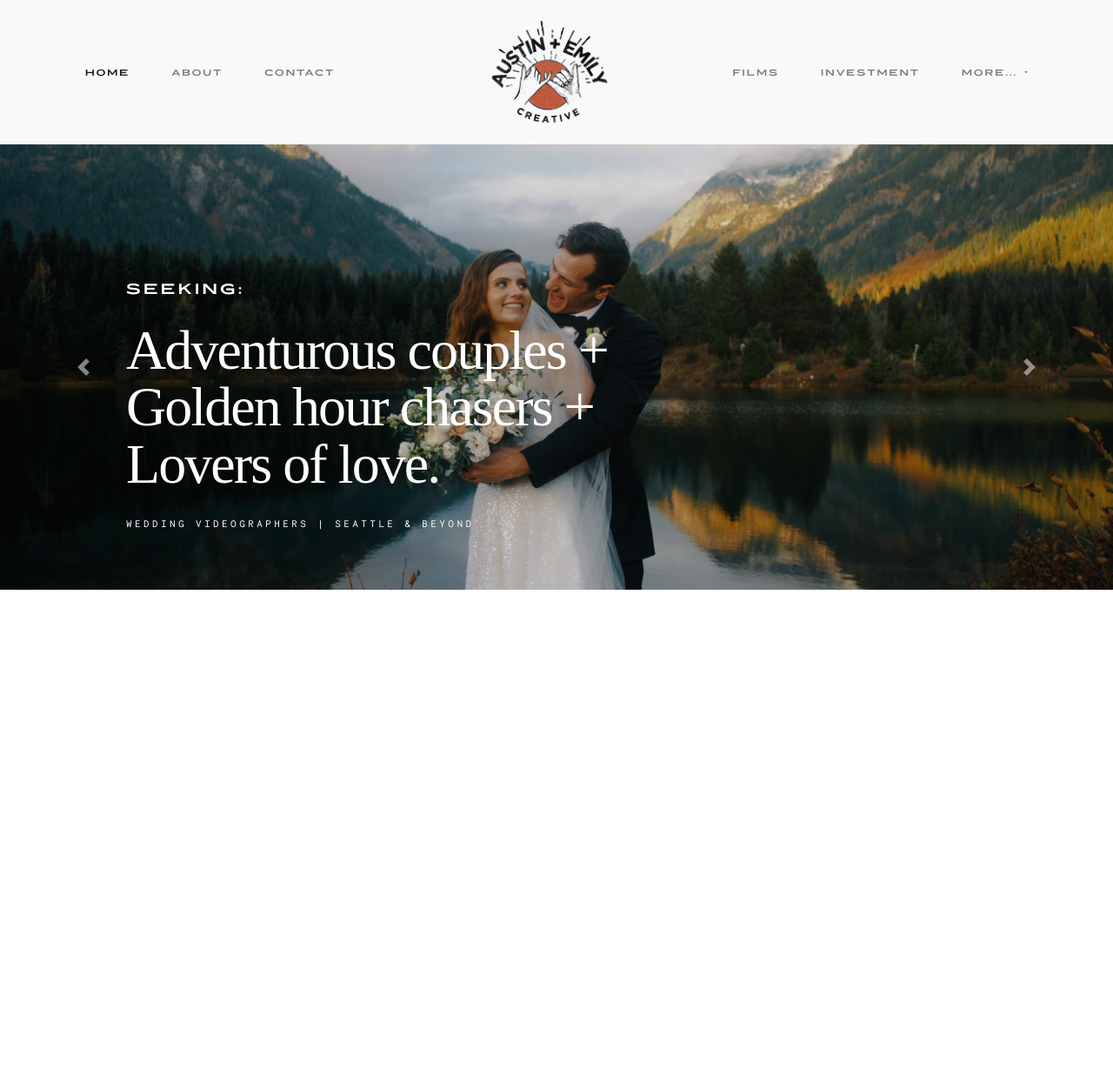
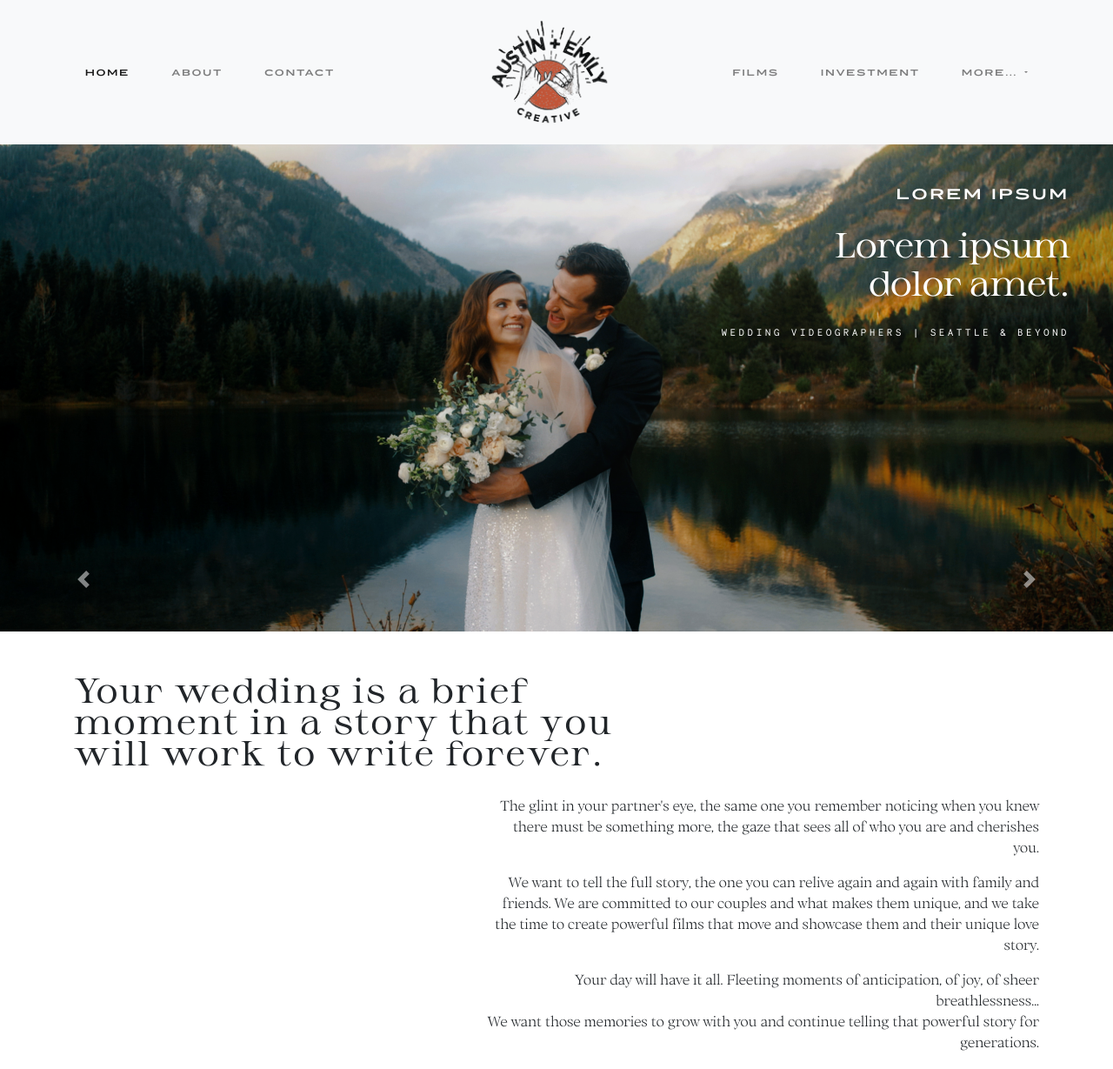
Before and after one commit to austinthaldorfhuelsbeck/AustinAndEmilyCreative, a website: page index.html in a window 1280 px wide. Shown: the top 1229 px of the page at 87% size. Before the commit the page ends 800 px from the top, so only its background shows below. Drawn offline with nearby package versions, Linux system fonts and the light colour scheme.

Commit message:
Initial OTF sketch

```diff
--- a/css/mainStyles.css
+++ b/css/mainStyles.css
@@ -1,4 +1,17 @@
-/* --- PRIMARY FONT STYLING --- */
+/* --- /// PRIMARY FONT STYLING /// --- */
+/* - Import Fonts - */
+
+@font-face {
+  font-family: 'Ortica-Light';
+  src: url('../fonts/Ortica/Ortica-Light.woff2') format('woff2'),
+       url('../fonts/Ortica/Ortica-Light.woff') format('woff');
+}
+
+@font-face {
+  font-family: 'Sprat-Regular';
+  src: url('../fonts/Sprat/SpratRegular.woff2') format('woff2'),
+       url('../fonts/Sprat/SpratRegular.woff') format('woff');
+}
 
 @font-face {
   font-family: 'Messapia-Bold';
@@ -12,10 +25,13 @@
        url('../fonts/NectoMono/Necto-Mono.woff') format('woff');
 }
 
-h1 {
-  font-family: Ortica-Light;
-  font-size: 4rem;
-  font-weight: 300;
+/* - Font Styling - */
+
+body { font-family: Ortica-Light; }
+
+h1, h2 {
+  font-family: Sprat-Regular;
+  font-size: 2.5rem;
   font-style: normal;
   line-height: 0.9em;
   letter-spacing: -0.03em;
@@ -23,11 +39,21 @@ h1 {
   text-transform: none;
 }
 
-.nav-link, .carousel-container h2, .dropdown-item {
+h2 {
+  font-size: 2.5rem;
+  letter-spacing: .1rem;
+}
+
+.nav-link, .dropdown-item, .carousel-container h2 {
   font-family: Messapia-Bold;
   text-transform: uppercase;
   font-size: .6rem;
   letter-spacing: .21em;
+}
+
+.carousel-container h2 {
+  font-size: 1rem;
+  letter-spacing: 0.2em;
 }
 
 .carousel-container p {
@@ -40,6 +66,20 @@ h1 {
   text-decoration: none;
   text-transform: uppercase;
 }
+
+.btn-outline-primary {
+  font-family: 'Bebas Neue';
+  font-size: 2rem;
+  color: #c25538;
+  border-color: #c25538;
+}
+
+.btn-outline-primary:hover, .btn-outline-primary:focus {
+  color:#fff;
+  background-color: #c25538;
+  border-color: #c25538;
+}
+
 
 /* --- NAV MENUS --- */
 
@@ -67,8 +107,7 @@ h1 {
 /* --- INDEX CAROUSEL --- */
 
 .carousel-item {
-  height: 32rem;
-  background: #333;
+  height: 35rem;
   color: #fff;
   position: relative;
   background-position: center;
@@ -83,16 +122,18 @@ h1 {
   top: 0;
   background-position: center;
   background-size: cover;
-  opacity: 0.9;
 }
 
 .carousel-container {
   position: absolute;
-  bottom: 0;
-  left: 0;
+  text-align: right;
+  top: 0;
   right: 0;
-  padding-bottom: 50px;
-  padding-left: 75px;
+  padding-top: 50px;
+  padding-right: 50px;
 }
 
-.carousel-container h2 { font-size: 1rem; }
+.carousel-control-prev, .carousel-control-next {
+  top: auto;
+  padding-bottom: 50px;
+}
--- a/index.html
+++ b/index.html
@@ -17,6 +17,7 @@
   </head>
   <body class="index">
 
+    <header>
       <!-- NAVBAR -->
       <nav class="navbar navbar-expand-lg navbar-light bg-light">
         <button class="navbar-toggler" type="button" data-toggle="collapse" data-target="#navbarSupportedContent" aria-controls="navbarSupportedContent" aria-expanded="false" aria-label="Toggle navigation">
@@ -60,38 +61,33 @@
         </div>
       </nav>
 
-    <!-- INDEX PAGE CONTENT -->
-    <main>
       <!-- INDEX CAROUSEL -->
       <div id="indexCarousel" class="carousel slide carousel-fade" data-ride="carousel">
         <div class="carousel-inner">
           <div class="carousel-item active">
             <div class="overlay-image" style="background-image: url(./img/index/michelle-dylan-wide.jpg);"></div>
             <div class="container carousel-container">
-              <h2>Seeking:</h2><br />
-              <h1>Adventurous couples +</h1>
-              <h1>Golden hour chasers +</h1>
-              <h1>Lovers of love.</h1><br />
+              <h2>Lorem ipsum</h2><br />
+              <h1>Lorem ipsum</h1>
+              <h1>dolor amet.</h1><br />
               <p>Wedding Videographers | Seattle &amp; beyond</p>
             </div>
           </div>
           <div class="carousel-item">
             <div class="overlay-image" style="background-image: url(./img/index/drone-wide.jpg);"></div>
             <div class="container carousel-container">
-              <h2>Seeking:</h2><br />
-              <h1>Adventurous couples +</h1>
-              <h1>Golden hour chasers +</h1>
-              <h1>Lovers of love.</h1><br />
+              <h2>Lorem ipsum</h2><br />
+              <h1>Lorem ipsum</h1>
+              <h1>dolor amet.</h1><br />
               <p>Wedding Videographers | Seattle &amp; beyond</p>
             </div>
           </div>
           <div class="carousel-item">
             <div class="overlay-image" style="background-image: url(./img/index/kailey-kyle-wide.jpg);"></div>
             <div class="container carousel-container">
-              <h2>Seeking:</h2><br />
-              <h1>Adventurous couples +</h1>
-              <h1>Golden hour chasers +</h1>
-              <h1>Lovers of love.</h1><br />
+              <h2>Lorem ipsum</h2><br />
+              <h1>Lorem ipsum</h1>
+              <h1>dolor amet.</h1><br />
               <p>Wedding Videographers | Seattle &amp; beyond</p>
             </div>
           </div>
@@ -105,10 +101,20 @@
           </a>
         </div>
       </div>
+    </header>
 
-      <!-- Index Pitch section
-      <div class="row" id="index-pitch">
-        <div class="col text-center">
+    <!-- INDEX PAGE CONTENT -->
+    <main class="container mt-5">
+      <!-- Index Header section -->
+      <div class="row my-4" id="index-header">
+        <div class="col col-md-7">
+          <h2>Your wedding is a brief moment in a story that you will work to write forever.</h2>
+        </div>
+      </div>
+
+      <!-- Index Pitch section -->
+      <div class="row justify-content-end" id="index-pitch">
+        <div class="col col-md-7 text-right">
           <p>
             The glint in your partner's eye, the same one you remember noticing when you knew there must be
             something more, the gaze that sees all of who you are and cherishes you.
@@ -123,7 +129,12 @@
             We want those memories to grow with you and continue telling that powerful story for generations.
           </p>
         </div>
-      </div>-->
+      </div>
+
+      <!-- Say Hello Button -->
+      <div class="row justify-content-center p-4" id="index-hello">
+        <button type="button" class="btn btn-outline-primary btn-lg">Say Hello</button>
+      </div>
     </main>
 
     <!-- jQuery first, then Popper.js, then Bootstrap JS -->
```
Also changed, not shown: fonts/Ortica/Ortica-Bold.woff (added), fonts/Ortica/Ortica-Bold.woff2 (added), fonts/Ortica/Ortica-Light.woff (added), fonts/Ortica/Ortica-Light.woff2 (added), fonts/Sprat/SpratRegular.woff (added), fonts/Sprat/SpratRegular.woff2 (added). Lines whose indentation alone changed are shown as unchanged.
